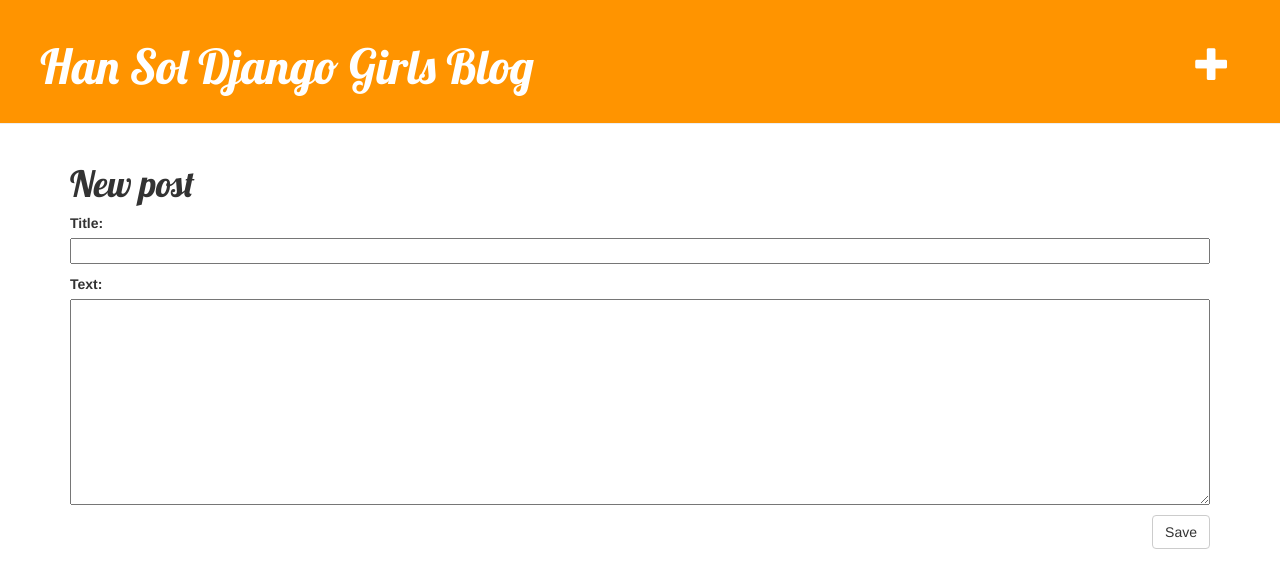
After one commit to HanSol93/my-first-blog, a Django app: page /post/new/ in a window 1280 px wide. The commit adds this page. Shown: the top 588 px of the page. Run offline with Django 3.2, Linux system fonts and the light colour scheme; some libraries are stand-ins or nearby versions.

Commit message:
Added view to create/edit blog post inside the site.

```diff
--- /dev/null
+++ b/blog/forms.py
@@ -0,0 +1,7 @@
+from django import forms
+from .models import Post
+
+class PostForm(forms.ModelForm):
+    class Meta:
+        model = Post
+        fields = ('title', 'text',)
--- a/blog/static/css/blog.css
+++ b/blog/static/css/blog.css
@@ -10,10 +10,6 @@
     color: #ffffff;
     font-size: 36pt;
     text-decoration: none;
-}
-
-.content {
-    margin-left: 40px;
 }
 
 h1, h2, h3, h4 {
@@ -34,9 +30,10 @@ h1, h2, h3, h4 {
 
 .top-menu, .top-menu:hover, .top-menu:visited {
     color: #ffffff;
-    float: right;
     font-size: 26pt;
-    margin-right: 20px;
+    position: absolute;
+    top: 45px;
+    right: 50px;
 }
 
 .post {
--- a/blog/templates/blog/base.html
+++ b/blog/templates/blog/base.html
@@ -1,31 +1,22 @@
 {% load staticfiles %}
 <html lang="ko">
   <head>
-    <meta charset="utf-8">
-    <meta http-equiv="X-UA-Compatible" content="IE=edge">
-    <meta name="viewport" content="width=device-width, initial-scale=1">
 
     <title>HanSol Django First Website</title>
 
-    <!-- 부트스트랩 -->
     <link rel="stylesheet" href="https://maxcdn.bootstrapcdn.com/bootstrap/3.3.2/css/bootstrap.min.css">
-
     <link rel="stylesheet" href="{% static 'css/blog.css' %}">
-
     <link href="//fonts.googleapis.com/css?family=Lobster&subset=latin,latin-ext" rel="stylesheet" type="text/css">
 
-    <!--[if lt IE 9]>
-      <script src="https://oss.maxcdn.com/html5shiv/3.7.2/html5shiv.min.js"></script>
-      <script src="https://oss.maxcdn.com/respond/1.4.2/respond.min.js"></script>
-    <![endif]-->
   </head>
   <body>
     <div class="page-header">
-        <h1><a href="/">Django Girls Blog</a></h1>
+        <h1><a href="/">Han Sol Django Girls Blog</a></h1>
+        <a href="{% url 'post_new' %}" class="top-menu"><span class="glyphicon glyphicon-plus"></span></a>
     </div>
     <div class="content container">
         <div class="row">
-            <div class="col-md-8">
+            <div class="col-md-12">
             {% block content %}
             {% endblock %}
             </div>
--- a/blog/templates/blog/post_detail.html
+++ b/blog/templates/blog/post_detail.html
@@ -7,6 +7,7 @@
                 {{ post.published_date }}
             </div>
         {% endif %}
+        <a class="btn btn-default" href="{% url 'post_edit' pk=post.pk %}"><span class="glyphicon glyphicon-pencil"></span></a>
         <h1>{{ post.title }}</h1>
         <p>{{ post.text|linebreaksbr }}</p>
     </div>
--- /dev/null
+++ b/blog/templates/blog/post_edit.html
@@ -0,0 +1,10 @@
+{% extends 'blog/base.html' %}
+
+{% block content %}
+    <h1>New post</h1>
+    <form method="POST" class="post-form">
+        {% csrf_token %}
+        {{ form.as_p }}
+        <button type="submit" class="save btn btn-default">Save</button>
+    </form>
+{% endblock %}
--- a/blog/urls.py
+++ b/blog/urls.py
@@ -4,4 +4,6 @@ from . import views
 urlpatterns = [
     url(r'^$', views.post_list, name='post_list'),
     url(r'^post/(?P<pk>\d+)/$', views.post_detail, name='post_detail'),
+    url(r'^post/new/$', views.post_new, name='post_new'),
+    url(r'^post/(?P<pk>\d+)/edit/$', views.post_edit, name='post_edit'),
 ]
--- a/blog/views.py
+++ b/blog/views.py
@@ -1,6 +1,8 @@
 from django.shortcuts import render, get_object_or_404
 from django.utils import timezone
 from .models import Post
+from .forms import PostForm
+from django.shortcuts import redirect
 
 # Create your views here.
 
@@ -11,3 +13,30 @@ def post_list(request):
 def post_detail(request, pk):
     post = get_object_or_404(Post, pk=pk)
     return render(request, 'blog/post_detail.html',{'post':post})
+
+def post_new(request):
+    if request.method == "POST":
+        form = PostForm(request.POST)
+        if form.is_valid():
+            post = form.save(commit=False)
+            post.author = request.user
+            post.published_date = timezone.now()
+            post.save()
+            return redirect('post_detail', pk=post.pk)
+    else:
+        form = PostForm()
+    return render(request, 'blog/post_edit.html',{'form':form})
+
+def post_edit(request, pk):
+    post = get_object_or_404(Post, pk=pk)
+    if request.method == "POST":
+        form = PostForm(request.POST, instance=post)
+        if form.is_valid():
+            post = form.save(commit=False)
+            post.author = request.user
+            post.published_date = timezone.now()
+            post.save()
+            return redirect('post_detail', pk=post.pk)
+    else:
+        form = PostForm(instance=post)
+    return render(request, 'blog/post_edit.html', {'form':form})
```
